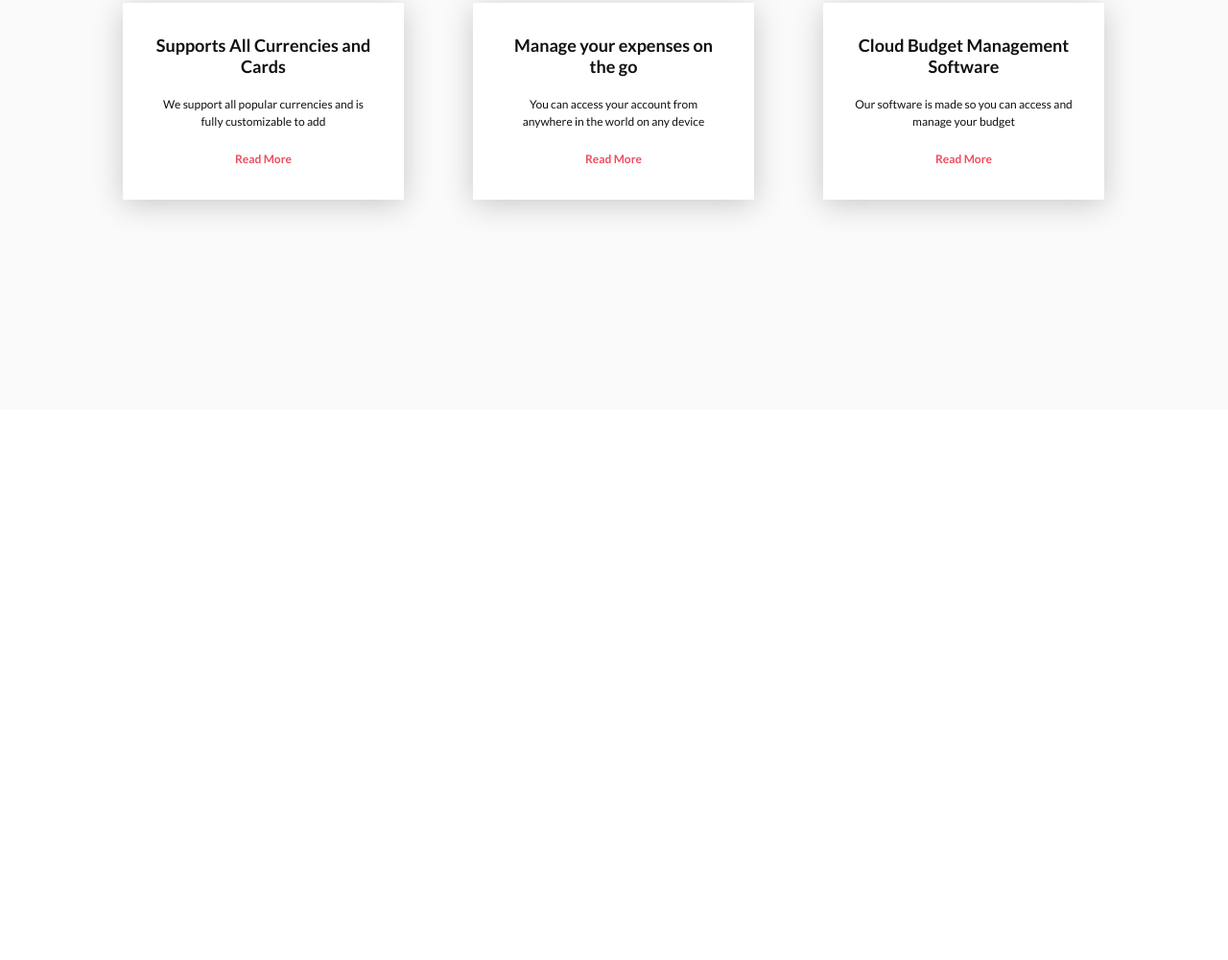
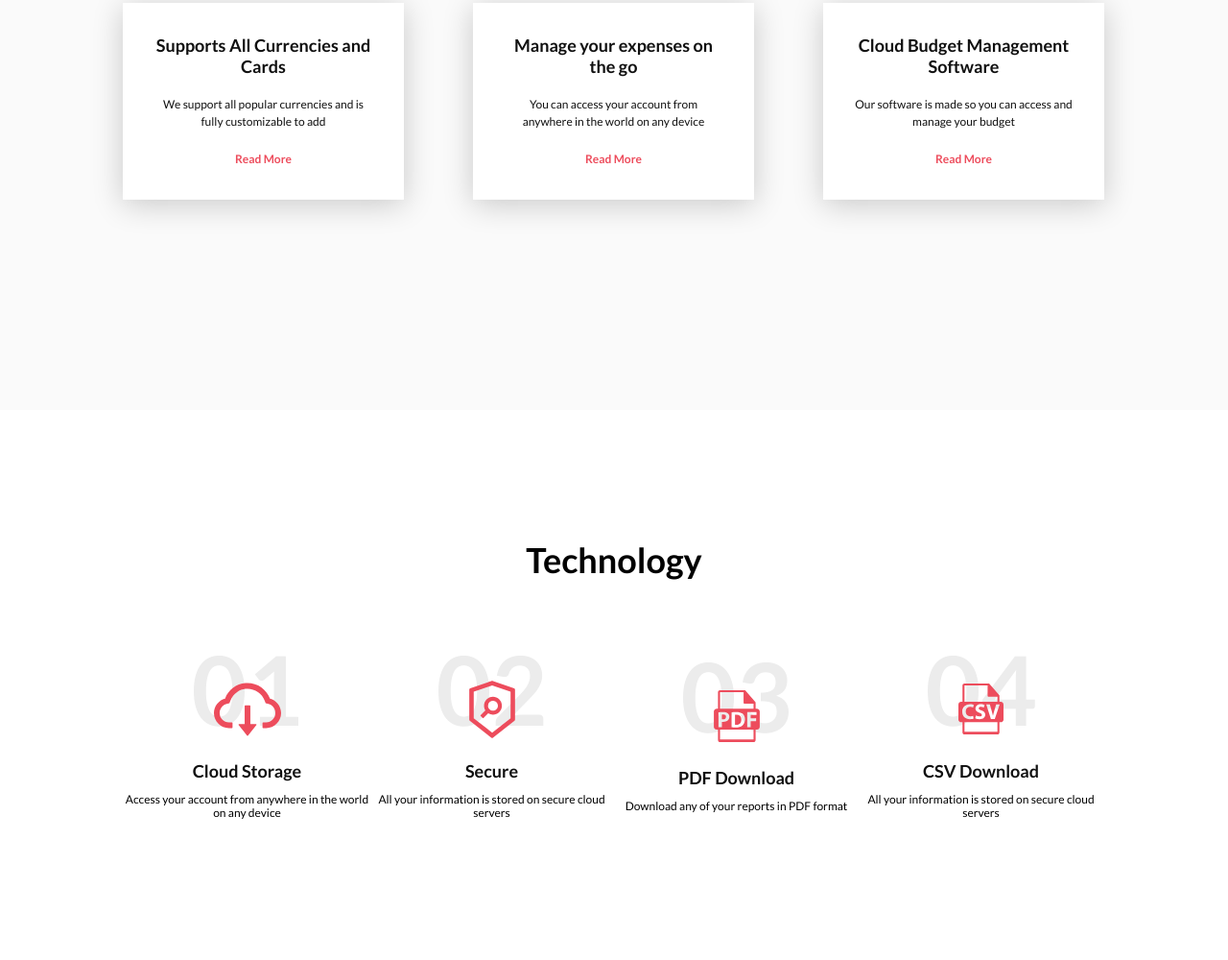
Before and after one commit to TattybubuT/CloudBudget2, a plain HTML site: page index.html in a window 1280 px wide. Shown: the part 1614-2614 px from the top of the page at 96% size. Before the commit the page ends 2041 px from the top, so only its background shows below. Drawn offline with Linux system fonts and the light colour scheme.

Commit message:
added technology section

```diff
--- a/css/style.css
+++ b/css/style.css
@@ -254,3 +254,90 @@ body {
 	color: #ED4C5C;
 	text-decoration: none;
 }
+
+/* ***** Technology Section ***** */
+
+.technology {
+	padding-top: 135px;
+	padding-bottom: 104px;
+}
+
+.technology-title {
+	margin: 0 0 52px;
+	text-align: center;
+}
+
+.technology-list {
+	margin: 0;
+	padding: 0;
+	list-style: none;
+	display: flex;
+	justify-content: center;
+	align-items: center;
+	flex-wrap: wrap;
+
+	counter-reset: num;
+}
+
+.technology-item {
+	width: 255px;
+	padding-bottom: 30px;
+	text-align: center;
+
+	counter-increment: num;
+}
+
+.technology-item::before {
+	content: counter(num);
+	counter-increment: item 1;
+	font-weight: 700;
+	font-size: 100px;
+	line-height: 120px;
+	color: rgba(16, 16, 16, 0.08);
+}
+
+.technology-item:nth-child(-n + 9)::before {
+	content: "0" counter(num);
+}
+
+.technology-item-title {
+	font-weight: 700;
+	font-size: 18px;
+	line-height: 22px;
+	color: #101010;
+	margin: 0 0 10px;
+	padding-top: 15px;
+	position: relative;
+}
+
+.technology-item-title::before {
+	position: absolute;
+	bottom: -25px;
+	left: 50%;
+	transform: translate(-50%, -50%);
+	width: 80px;
+	height: 80px;
+	margin-bottom: 20px;
+	content: "";
+	background-image: url("../images/icon-cloud.svg");
+	background-repeat: no-repeat;
+	background-position: center;
+}
+
+.technology-item-title-secure::before {
+	background-image: url(../images/icon-secure.svg);
+}
+
+.technology-item-title-pdf::before {
+	background-image: url(../images/icon-PDF.svg);
+}
+
+.technology-item-title-csv::before {
+	background-image: url(../images/icon-CSV.svg);
+}
+
+.technology-descr {
+	font-size: 12px;
+	line-height: 14px;
+	color: #000000;
+}
--- a/index.html
+++ b/index.html
@@ -124,6 +124,40 @@
             </ul>
           </div>
         </section>
+        <section class="technology">
+          <div class="container">
+            <h2 class="section-title technology-title">Technology</h2>
+            <ol class="technology-list">
+              <li class="technology-item">
+                  <h3 class="technology-item-title">Cloud Storage</h3>
+                  <p class="technology-descr">
+                    Access your account from anywhere in the world on any device
+                  </p>
+              </li>
+
+              <li class="technology-item">
+                  <h3 class="technology-item-title technology-item-title-secure">Secure</h3>
+                  <p class="technology-descr">
+                    All your information is stored on secure cloud servers
+                  </p>
+              </li>
+
+              <li class="technology-item">
+                  <h3 class="technology-item-title technology-item-title-pdf">PDF Download</h3>
+                  <p class="technology-descr">
+                    Download any of your reports in PDF format
+                  </p>
+              </li>
+
+              <li class="technology-item">
+                  <h3 class="technology-item-title technology-item-title-csv">CSV Download</h3>
+                  <p class="technology-descr">
+                    All your information is stored on secure cloud servers
+                  </p>
+              </li>
+            </ol>
+          </div>
+        </section>
       </main>
 
 
```
